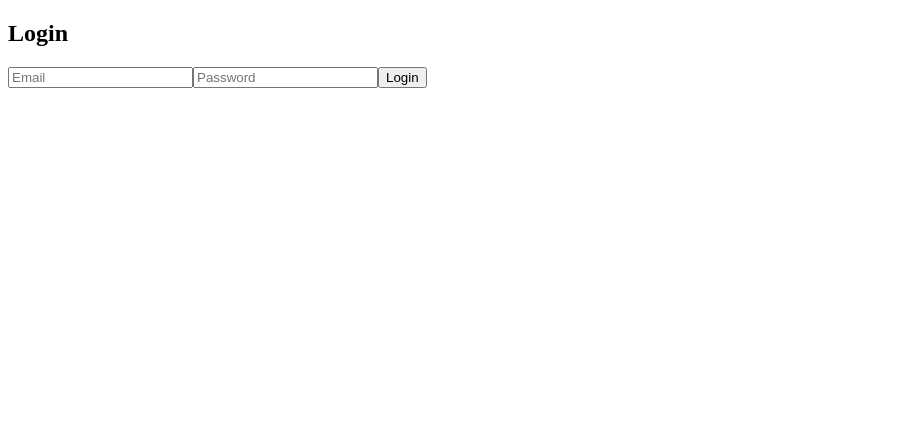
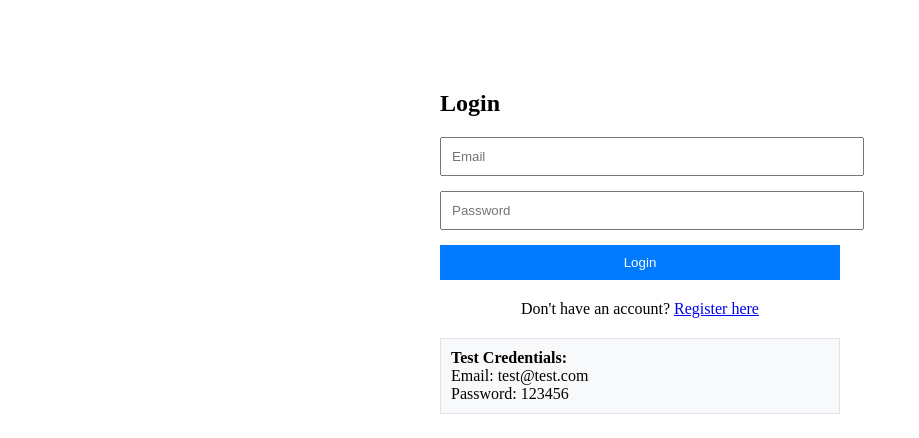
Before and after one commit to Arjun140205/Realtime-ToDo-board, a React (Create React App) app in the folder client/: page / in a window 1280 px wide. Shown: the top 438 px of the page, without its empty margins (0-919 px from the left). Built offline with nearby package versions, Linux system fonts and the light colour scheme.

Commit message:
Fixed login form logic and adjusted layout for better user experience

```diff
--- a/client/src/pages/Login.js
+++ b/client/src/pages/Login.js
@@ -1,10 +1,12 @@
 import { useState, useContext } from 'react';
+import { Link } from 'react-router-dom';
 import API from '../utils/api';
 import { useNavigate } from 'react-router-dom';
 import { AuthContext } from '../context/AuthContext';
 
 const Login = () => {
   const [form, setForm] = useState({ email: '', password: '' });
+  const [error, setError] = useState('');
   const { login } = useContext(AuthContext);
   const navigate = useNavigate();
 
@@ -12,22 +14,56 @@ const Login = () => {
 
   const handleSubmit = async (e) => {
     e.preventDefault();
+    setError('');
     try {
       const res = await API.post('/auth/login', form);
       login(res.data, res.data.token);
       navigate('/dashboard');
     } catch (err) {
-      alert(err.response?.data?.message || 'Login failed');
+      setError(err.response?.data?.message || 'Login failed');
     }
   };
 
   return (
-    <form onSubmit={handleSubmit}>
-      <h2>Login</h2>
-      <input name="email" type="email" placeholder="Email" onChange={handleChange} required />
-      <input name="password" type="password" placeholder="Password" onChange={handleChange} required />
-      <button type="submit">Login</button>
-    </form>
+    <div style={{ maxWidth: '400px', margin: '50px auto', padding: '20px' }}>
+      <form onSubmit={handleSubmit}>
+        <h2>Login</h2>
+        {error && <div style={{ color: 'red', marginBottom: '10px' }}>{error}</div>}
+        <div style={{ marginBottom: '15px' }}>
+          <input
+            name="email"
+            type="email"
+            placeholder="Email"
+            value={form.email}
+            onChange={handleChange}
+            required
+            style={{ width: '100%', padding: '10px' }}
+          />
+        </div>
+        <div style={{ marginBottom: '15px' }}>
+          <input
+            name="password"
+            type="password"
+            placeholder="Password"
+            value={form.password}
+            onChange={handleChange}
+            required
+            style={{ width: '100%', padding: '10px' }}
+          />
+        </div>
+        <button type="submit" style={{ width: '100%', padding: '10px', backgroundColor: '#007bff', color: 'white', border: 'none' }}>
+          Login
+        </button>
+      </form>
+      <p style={{ textAlign: 'center', marginTop: '20px' }}>
+        Don't have an account? <Link to="/register">Register here</Link>
+      </p>
+      <div style={{ marginTop: '20px', padding: '10px', backgroundColor: '#f8f9fa', border: '1px solid #dee2e6' }}>
+        <strong>Test Credentials:</strong><br />
+        Email: test@test.com<br />
+        Password: 123456
+      </div>
+    </div>
   );
 };
 
```
